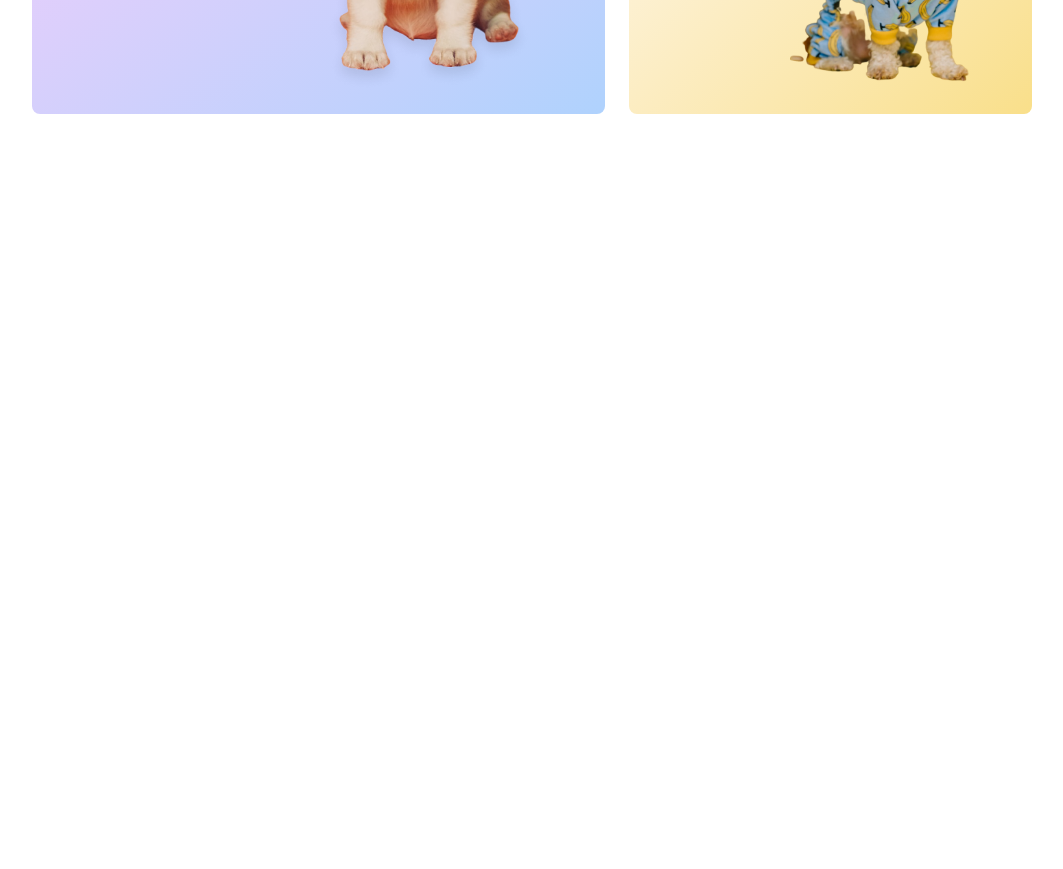
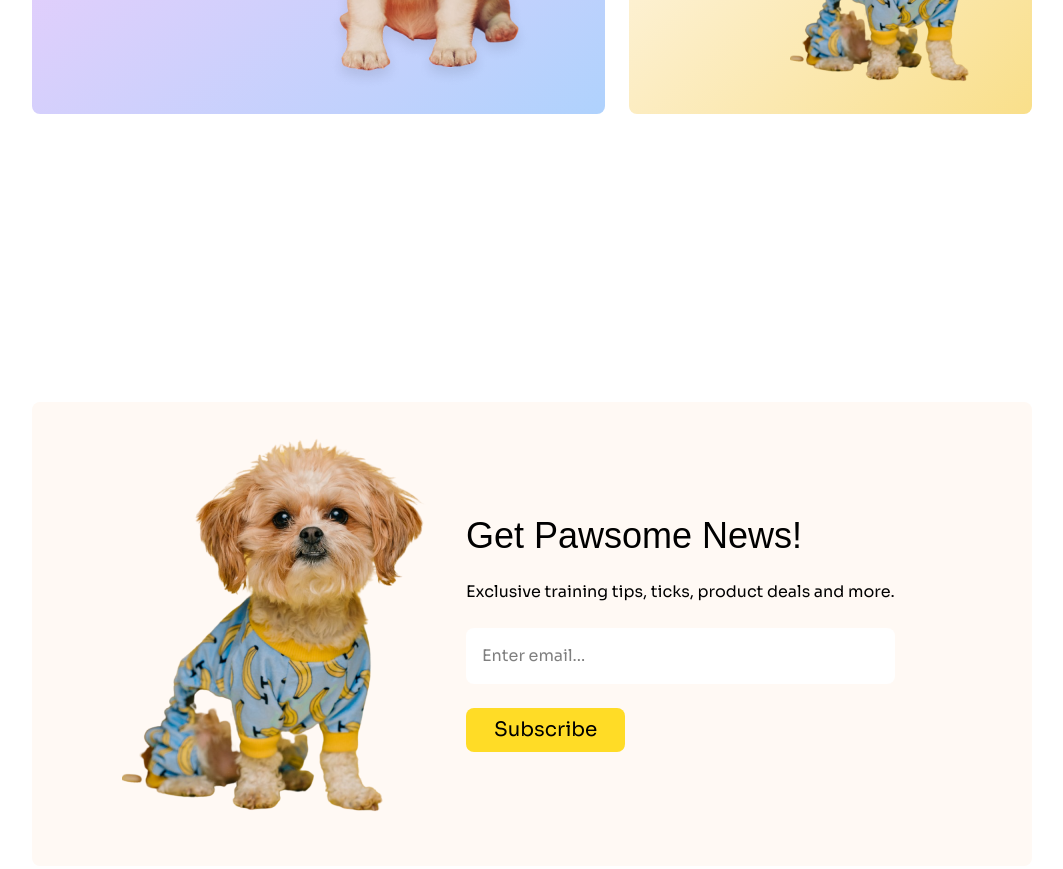
Before and after one commit to muhammad-tamim/web_project_9, a plain HTML site: page index.html in a window 1280 px wide. Shown: the part 2555-3424 px from the top of the page, without its empty margins (108-1171 px from the left). Before the commit the page ends 2813 px from the top, so only its background shows below. Drawn offline with nearby package versions, Linux system fonts and the light colour scheme; a web font is replaced by a local one.

Commit message:
feat: add news section

```diff
--- a/index.html
+++ b/index.html
@@ -323,11 +323,31 @@
         </section>
         <!-- end price section -->
 
-        <!-- news section -->
-        <section></section>
-        <!-- end news section -->
     </main>
     <footer>
+        <!-- news section -->
+        <section
+            class="mx-4 md:pm-8 xl:mx-[140px] my-14 xl:my-36 bg-[#FFF9F4] rounded-lg py-8 px-3 lg:py-9 lg:px-[90px] flex flex-col items-center gap-8 2xl:gap-28 md:flex-row">
+            <div class="">
+                <img class="w-[238px] md:w-full" src="assets/images/cute-pet-mid.png" alt="">
+            </div>
+            <div class="space-y-4 md:space-y-6 ">
+                <h2 class="font-adlam text-xl text-center md:text-left md:text-4xl">Get Pawsome News!</h2>
+                <p class="text-base text-center md:text-left">Exclusive training tips, ticks, product deals and more.
+                </p>
+                <div>
+                    <input class="bg-white rounded-md px-2 py-3 w-full md:rounded-lg md:p-4" type="email"
+                        placeholder="Enter email..." id="">
+                </div>
+                <div class="flex flex-col items-center md:items-start">
+                    <button class="cursor-pointer text-xl px-7 py-2 bg-accent rounded-lg ">Subscribe</button>
+                </div>
+            </div>
+        </section>
+        <!-- end news section -->
+
+        <!-- footer -->
+        <!-- end footer -->
     </footer>
 </body>
 
```
